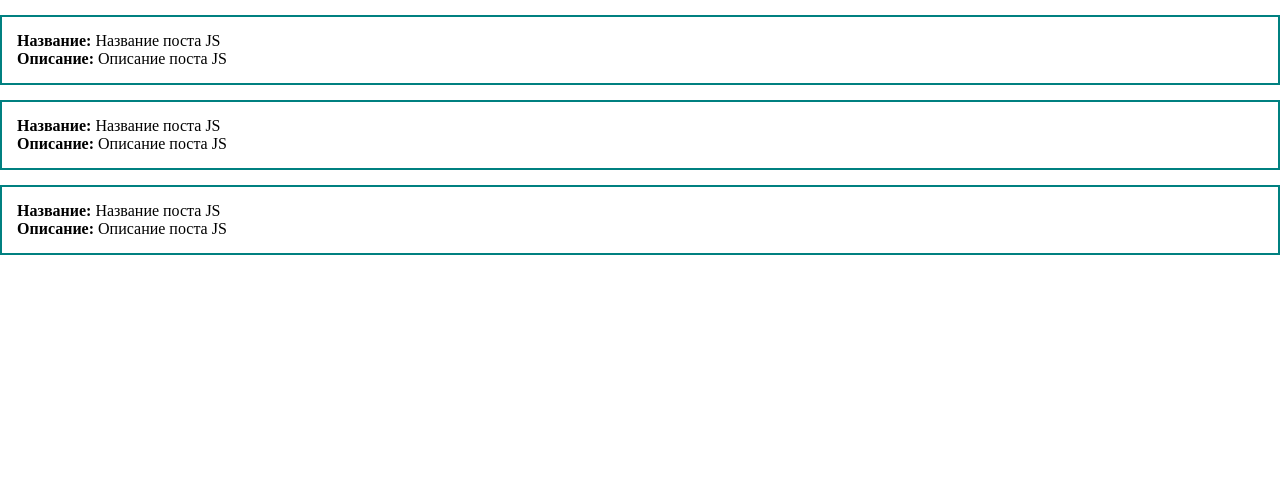
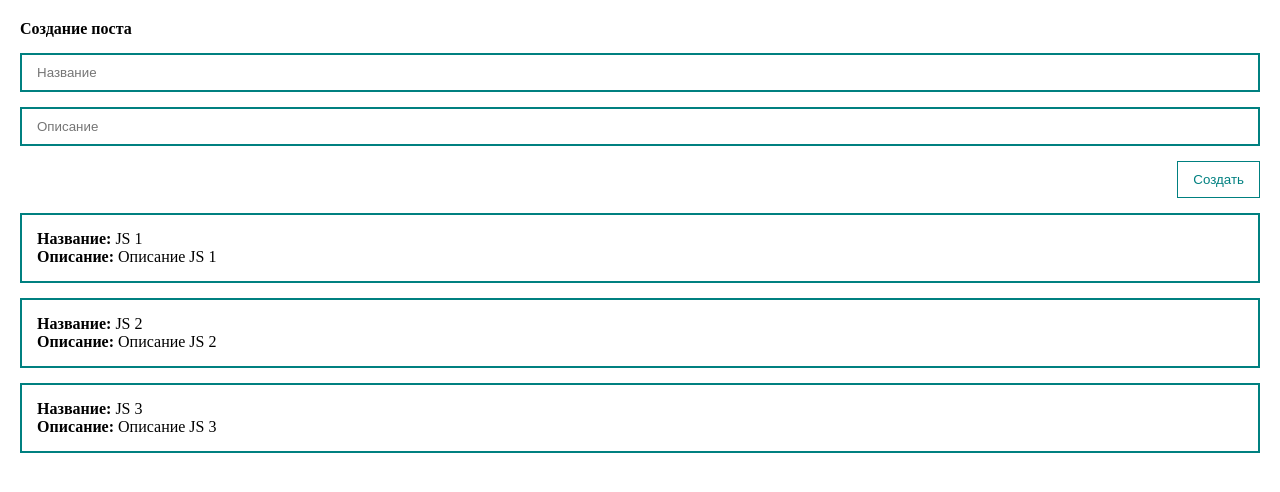
Before and after one commit to pechatnov/test-vue, a Vue app: page / in a window 1280 px wide. Shown: the top 492 px of the page. Built offline with nearby package versions, Linux system fonts and the light colour scheme.

Commit message:
Создание поста

```diff
--- a/src/App.vue
+++ b/src/App.vue
@@ -1,16 +1,14 @@
 <template>
-  <div>
-    <div class="post">
-      <div><b>Название:</b> Название поста JS</div>
-      <div><b>Описание:</b> Описание поста JS</div>
-    </div>
-    <div class="post">
-      <div><b>Название:</b> Название поста JS</div>
-      <div><b>Описание:</b> Описание поста JS</div>
-    </div>
-    <div class="post">
-      <div><b>Название:</b> Название поста JS</div>
-      <div><b>Описание:</b> Описание поста JS</div>
+  <div class="app">
+    <form>
+      <h4>Создание поста</h4>
+      <input class="input" type="text" placeholder="Название" />
+      <input class="input" type="text" placeholder="Описание" />
+      <button class="btn" @click="cleatePost">Создать</button>
+    </form>
+    <div class="post" v-for="post in posts">
+      <div><b>Название:</b> {{ post.title }}</div>
+      <div><b>Описание:</b> {{ post.body }}</div>
     </div>
   </div>
 </template>
@@ -19,17 +17,15 @@
 export default {
   data() {
     return {
-      likes: 0,
-      dislikes: 0,
+      posts: [
+        { id: 1, title: "JS 1", body: "Описание JS 1" },
+        { id: 2, title: "JS 2", body: "Описание JS 2" },
+        { id: 3, title: "JS 3", body: "Описание JS 3" },
+      ],
     };
   },
   methods: {
-    addLike() {
-      this.likes += 1;
-    },
-    addDisLike() {
-      this.dislikes -= 1;
-    },
+    cleatePost() {},
   },
 };
 </script>
@@ -41,9 +37,31 @@ export default {
   box-sizing: border-box;
 }
 
+.app {
+  padding: 20px;
+}
 .post {
   padding: 15px;
   border: 2px solid teal;
   margin-top: 15px;
 }
+form {
+  display: flex;
+  flex-direction: column;
+}
+.input {
+  width: 100%;
+  border: 2px solid teal;
+  padding: 10px 15px;
+  margin-top: 15px;
+}
+
+.btn {
+  align-self: flex-end;
+  margin-top: 15px;
+  padding: 10px 15px;
+  background: none;
+  color: teal;
+  border: 1px solid teal;
+}
 </style>
```
